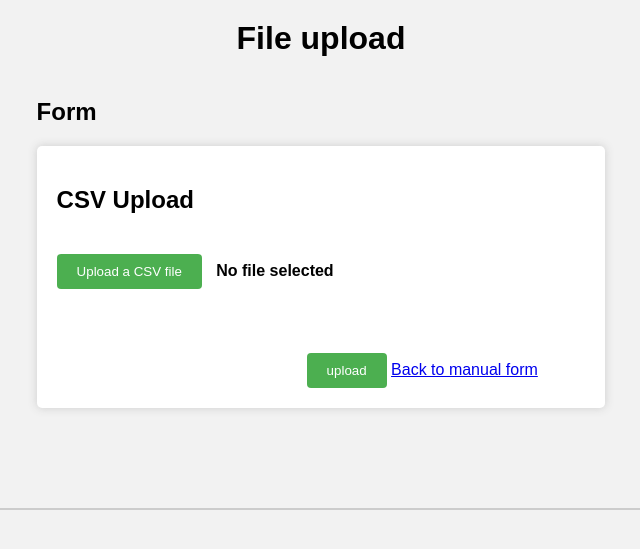
After one commit to deempa/Gan-Shmuel-Green, a Flask app: page /batch-weight in a window 1280 px wide. The commit adds this page. Shown: the top 549 px of the page, without its empty margins (319-959 px from the left). Run offline with Flask 2, Linux system fonts and the light colour scheme.

Commit message:
Added new entrypoint batch-weight

```diff
--- a/Weight/app/app.py
+++ b/Weight/app/app.py
@@ -38,6 +38,29 @@ def root():
     pass
 
 
+@app.route("/batch-weight", methods=["GET", "POST"])
+def bw():
+    if request.method == 'GET':
+        return render_template("bw.html")
+    elif request.method == 'POST':
+        if 'file' not in request.files:
+            return "no file part"
+        file = request.files['file']
+        if file.filename == '':
+            return "No selected file"
+
+        if file and allowed_file(file.filename):
+            filename = secure_filename(file.filename)
+
+            file.save(os.path.join(app.config['UPLOAD_FOLDER'], filename))
+
+            with open(f'./{filename}', 'r') as file:
+                reader = csv.reader(file)
+                for row in reader:
+                    rows = print(row)
+        return (f"{rows}")
+
+
 @app.route("/weight", methods=["GET", "POST"])
 def post_weight():
     if request.method == 'POST':
@@ -53,24 +76,6 @@ def post_weight():
             timestamp = datetime.now().strftime(r"%Y%m%d%H%M%S")
             return (f"{direction},{truck_license},{product_delivered},{truck_bruto_weight},{unit_of_measure_bruto},{truck_neto_weight},{unit_of_measure_neto},{timestamp}")
 
-        elif request.form['action'] == 'upload':
-            if 'file' not in request.files:
-                return "no file part"
-            file = request.files['file']
-            if file.filename == '':
-                return "No selected file"
-
-            if file and allowed_file(file.filename):
-                filename = secure_filename(file.filename)
-
-                file.save(os.path.join(app.config['UPLOAD_FOLDER'], filename))
-
-                with open(f'./{filename}', 'r') as file:
-                    reader = csv.reader(file)
-                    for row in reader:
-                        rows = print(row)
-
-            return redirect(url_for('post_weight'))
     elif request.method == 'GET':
         return render_template('index.html')
 
--- /dev/null
+++ b/Weight/app/templates/bw.html
@@ -0,0 +1,177 @@
+<!-- <!doctype html>
+    <title>Upload new File</title>
+    <h1>Upload new File</h1>
+    <form method=post enctype=multipart/form-data>
+      <p><input type=file name=file>
+         <input type=submit value=Upload>
+    </form>
+
+ -->
+
+<!DOCTYPE html>
+<html>
+
+<head>
+    <title>Weight Hub</title>
+    <style>
+        body {
+            font-family: Arial, sans-serif;
+            background-color: #f2f2f2;
+        }
+
+        h1 {
+            text-align: center;
+            margin-top: 20px;
+        }
+
+        form {
+            background-color: #fff;
+            padding: 20px;
+            border-radius: 5px;
+            box-shadow: 0px 0px 10px #ccc;
+            max-width: 600px;
+            margin: 0 auto;
+        }
+
+        label {
+            display: inline-block;
+            width: 240px;
+            text-align: right;
+            margin-right: 10px;
+        }
+
+        input[type="text"],
+        select {
+            width: 150px;
+            padding: 5px;
+            margin-bottom: 10px;
+            border: 1px solid #ccc;
+            border-radius: 3px;
+            box-shadow: inset 0px 1px 3px #ddd;
+        }
+
+        select {
+            margin-left: 10px;
+        }
+
+        input[type="submit"] {
+            background-color: #4CAF50;
+            color: white;
+            padding: 10px 20px;
+            border: none;
+            border-radius: 4px;
+            cursor: pointer;
+            margin-top: 10px;
+            margin-left: 250px;
+        }
+
+        input[type="submit"]:hover {
+            background-color: #45a049;
+        }
+
+        .upload-btn-wrapper {
+            position: relative;
+            overflow: hidden;
+            display: inline-block;
+            margin-top: 20px;
+        }
+
+        .btn {
+            background-color: #4CAF50;
+            color: white;
+            padding: 10px 20px;
+            border: none;
+            border-radius: 4px;
+            cursor: pointer;
+        }
+
+        .upload-btn-wrapper input[type=file] {
+            font-size: 100px;
+            position: absolute;
+            left: 0;
+            top: 0;
+            opacity: 0;
+            cursor: pointer;
+        }
+
+        .upload-label {
+            font-size: 16px;
+            font-weight: bold;
+            margin-left: 10px;
+        }
+
+        .file-name {
+            margin-left: 10px;
+        }
+
+        .separator {
+            margin-top: 50px;
+            margin-bottom: 50px;
+            height: 2px;
+            background-color: #ccc;
+            width: 100%;
+        }
+
+        .container {
+            display: flex;
+            flex-wrap: wrap;
+            justify-content: space-around;
+        }
+
+        .section {
+            flex-basis: 45%;
+            margin-bottom: 50px;
+        }
+
+        @media (max-width: 768px) {
+            .section {
+                flex-basis: 100%;
+            }
+        }
+    </style>
+</head>
+
+<body>
+    <h1>File upload</h1>
+    <div class="container">
+        <div class="section">
+            <h2>Form</h2>
+            <form method="post" enctype="multipart/form-data">
+                <div class="section">
+                    <h2>CSV Upload</h2>
+                    <div class="upload-btn-wrapper">
+                        <button class="btn">Upload a CSV file</button>
+                        <input type="file" name="file">
+                        <span class="upload-label">No file selected</span>
+                        <span class="file-name"></span>
+                    </div>
+                </div>
+
+
+                <input type="submit" name="action" value="upload">
+                <a href="/weight">Back to manual form</a>
+            </form>
+        </div>
+
+    </div>
+    <div class="separator"></div>
+    <script>
+        // Show the selected file name
+        const fileInput = document.querySelector('input[type="file"]');
+        const uploadLabel = document.querySelector('.upload-label');
+        const fileName = document.querySelector('.file-name');
+
+        fileInput.addEventListener('change', () => {
+            if (fileInput.value) {
+                const name = fileInput.value.split('\\').pop();
+                uploadLabel.textContent = 'File selected:';
+                fileName.textContent = name;
+            } else {
+                uploadLabel.textContent = 'No file selected';
+                fileName.textContent = '';
+            }
+        });
+    </script>
+</body>
+
+</html>
```
Also changed, not shown: Weight/app/templates/index.html (+4 -22 lines).
